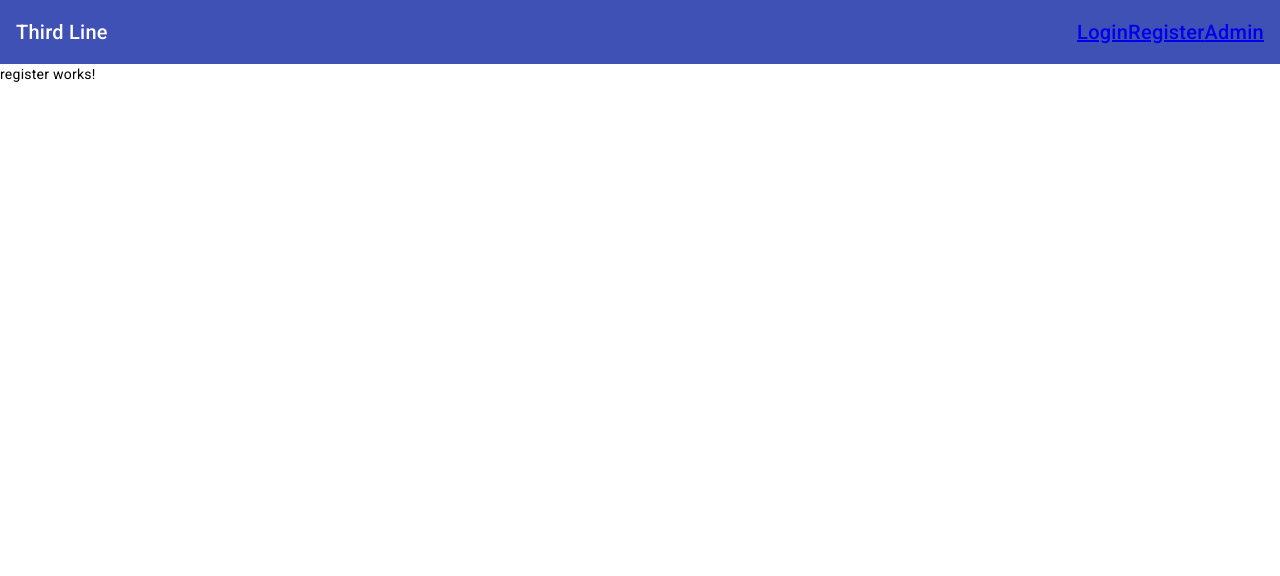
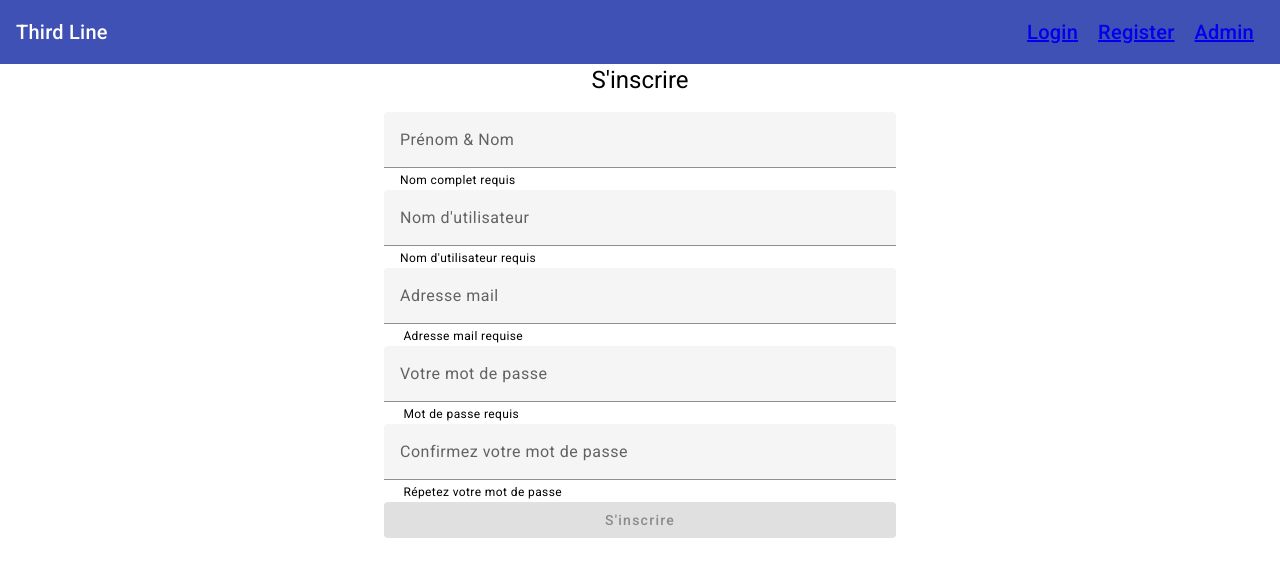
Before and after one commit to DonovanDumeige/le-checkpoint, an Angular app in the folder front/: page /register in a window 1280 px wide. Shown: the top 576 px of the page. Built offline with nearby package versions, Linux system fonts and the light colour scheme.

Commit message:
feat: add reactive forms
For login and signin routes

```diff
--- a/front/src/app/app.component.css
+++ b/front/src/app/app.component.css
@@ -1,8 +1,11 @@
 .example-icon {
   padding: 0 14px;
 }
-/* #docregion toolbar-position-content-style */
+
 .example-spacer {
   flex: 1 1 auto;
 }
-/* #enddocregion toolbar-position-content-style */
+
+a {
+  padding : 0 10px;
+}
--- a/front/src/app/app.component.html
+++ b/front/src/app/app.component.html
@@ -3,7 +3,7 @@
       <span>Third Line</span>
       <span class="example-spacer"></span>
       <a routerLink="/login">Login</a>
-      <a href="#">Register</a>
+      <a routerLink="/register">Register</a>
       <a routerLink="/admin">Admin</a>
     </mat-toolbar-row>
   </mat-toolbar>
--- a/front/src/app/components/login/login.component.css
+++ b/front/src/app/components/login/login.component.css
@@ -1,5 +1,10 @@
-button {
-  width: 40px;
-  height: 20px;
-  background-color: brown;
+.container{
+  display: flex;
+  flex-direction: column;
+  align-items: center;
+  justify-content: center;
 }
+
+.container > * {
+  width: 40%;
+}
--- a/front/src/app/components/login/login.component.html
+++ b/front/src/app/components/login/login.component.html
@@ -1,2 +1,17 @@
-<p>login works!</p>
-<button (click)="login()"></button>
+<h1 style="text-align: center;"> Connexion</h1>
+<form [formGroup]="loginForm" (ngSubmit)="onSubmit()">
+<div class="container">
+    <mat-form-field>
+      <input matInput placeholder="Nom d'utilisateur ou email" formControlName="username">
+      <mat-hint *ngIf="loginForm.controls['username'].errors">Nom d'utilisateur ou email requis</mat-hint>
+    </mat-form-field>
+
+    <mat-form-field>
+      <input matInput placeholder="Entrez votre mot de passe" formControlName="password" type="password">
+      <mat-hint *ngIf="loginForm.controls['password'].errors">Mot de passe requis</mat-hint>
+    </mat-form-field>
+
+    <button mat-flat-button color="primary" [disabled]="!loginForm.valid" type="submit">Connexion</button>
+</div>
+
+</form>
--- a/front/src/app/components/login/login.component.ts
+++ b/front/src/app/components/login/login.component.ts
@@ -1,18 +1,46 @@
-import { Component } from '@angular/core';
-import { map } from 'rxjs/operators';
+import { Component, OnInit } from '@angular/core';
 import { AuthentificationService } from 'src/app/services/authentification.service';
+import {FormControl, FormGroup, Validators} from '@angular/forms';
+import { Router } from '@angular/router';
+import { map } from 'rxjs/operators'
 
 @Component({
   selector: 'app-login',
   templateUrl: './login.component.html',
   styleUrls: ['./login.component.css']
 })
-export class LoginComponent {
+export class LoginComponent implements OnInit {
 
-  constructor( private authservice: AuthentificationService) {}
-  login() {
-    this.authservice.login('admin', '123456').subscribe(data => console.log('success'));
+  loginForm!: FormGroup
 
-  }
+  constructor(
+    private authservice: AuthentificationService,
+    private router: Router) {}
+
+    ngOnInit(): void {
+      this.loginForm = new FormGroup({
+        username: new FormControl('', [
+          Validators.required,
+          Validators.minLength(3)
+        ]),
+        password: new FormControl('', [
+          Validators.required,
+          Validators.minLength(3),
+        ])
+      })
+    }
+
+    onSubmit() {
+      if(this.loginForm.invalid){
+        return;
+      }
+      this.authservice.login(this.loginForm.value).pipe(
+        map(token => this.router.navigate(['admin']))
+        ) .subscribe();
+    }
+  // login() {
+  //   this.authservice.login('admin', '123456').subscribe(data => console.log('success'));
+
+  // }
 
 }
--- a/front/src/app/components/register/register.component.css
+++ b/front/src/app/components/register/register.component.css
@@ -0,0 +1,10 @@
+.container{
+  display: flex;
+  flex-direction: column;
+  align-items: center;
+  justify-content: center;
+}
+
+.container > * {
+  width: 40%;
+}
--- a/front/src/app/components/register/register.component.html
+++ b/front/src/app/components/register/register.component.html
@@ -1 +1,31 @@
-<p>register works!</p>
+<h1 style="text-align:center;"> S'inscrire</h1>
+<form [formGroup]="registerForm" (ngSubmit)="onSubmit()">
+  <div class="container">
+    <mat-form-field>
+      <input matInput placeholder="Prénom & Nom" formControlName="name">
+      <mat-hint *ngIf="registerForm.get('name')?.errors">Nom complet requis </mat-hint>
+    </mat-form-field>
+
+    <mat-form-field>
+      <input matInput placeholder="Nom d'utilisateur" formControlName="username">
+      <mat-hint *ngIf="registerForm.get('username')?.errors">Nom d'utilisateur requis</mat-hint>
+    </mat-form-field>
+
+    <mat-form-field>
+      <input matInput placeholder="Adresse mail" formControlName="email">
+      <mat-hint *ngIf="registerForm.get('email')?.errors"> Adresse mail requise </mat-hint>
+    </mat-form-field>
+
+    <mat-form-field>
+      <input matInput placeholder="Votre mot de passe" formControlName="password" type="password">
+      <mat-hint *ngIf="registerForm.get('password')?.errors"> Mot de passe requis</mat-hint>
+    </mat-form-field>
+
+    <mat-form-field>
+      <input matInput placeholder="Confirmez votre mot de passe" formControlName="passwordConfirm" type="password">
+      <mat-hint *ngIf="registerForm.get('passwordConfirm')?.errors"> Répetez votre mot de passe</mat-hint>
+    </mat-form-field>
+
+    <button mat-flat-button color="primary" [disabled]="registerForm.invalid" type="submit"> S'inscrire</button>
+  </div>
+</form>
--- a/front/src/app/components/register/register.component.ts
+++ b/front/src/app/components/register/register.component.ts
@@ -1,10 +1,48 @@
-import { Component } from '@angular/core';
+import { Component, OnInit } from '@angular/core';
+import { FormBuilder, FormGroup, Validators } from '@angular/forms';
+import { Router } from '@angular/router';
+import { map } from 'rxjs/operators';
+import { AuthentificationService } from 'src/app/services/authentification.service';
 
 @Component({
+
+
+
   selector: 'app-register',
   templateUrl: './register.component.html',
   styleUrls: ['./register.component.css']
 })
-export class RegisterComponent {
+export class RegisterComponent implements OnInit {
+  registerForm! : FormGroup;
 
+  constructor(
+    private authService: AuthentificationService,
+    private formBuilder: FormBuilder,
+    private router:Router) {}
+
+    ngOnInit(): void {
+      this.registerForm = this.formBuilder.group({
+        name:['', [Validators.required]],
+        username:['', [Validators.required]],
+        email: ['', [
+          Validators.required,
+          Validators.email,
+        ]],
+        password: ['', [
+          Validators.required,
+          Validators.minLength(3),
+        ]],
+        passwordConfirm: ['', [Validators.required]]
+      },
+      {
+        // validators: CustomValidators.passwordMatches
+      })
+    }
+
+    onSubmit() {
+      if(this.registerForm.invalid){return;}
+      console.log(this.registerForm.value)
+      this.authService.register(this.registerForm.value).pipe(map(user => this.router.navigate(['login']))
+      ).subscribe()
+    }
 }
--- a/front/src/app/services/authentification.service.ts
+++ b/front/src/app/services/authentification.service.ts
@@ -1,15 +1,37 @@
 import { Injectable } from '@angular/core';
 import {HttpClient} from '@angular/common/http';
 import { map } from 'rxjs/operators';
+
+export interface LoginForm {
+  username: string;
+  password: string;
+}
+
+export interface User {
+  name: string,
+  username: string;
+  email: string;
+  password: string;
+  passwordConfirm: string;
+}
 @Injectable({
   providedIn: 'root'
 })
 export class AuthentificationService {
 
+
+
   constructor(private http:HttpClient) {}
 
-  login(username: string, password: string) {
-    return this.http.post<any>('http://localhost:3000/auth/login', {username, password}).pipe(
+  register(user: User){
+    return this.http.post<any>('http://localhost:3000/auth/signin', user).pipe(
+      map(user => user))
+  }
+
+  login(loginForm: LoginForm) {
+    return this.http.post<any>('http://localhost:3000/auth/login', {
+    username: loginForm.username,
+    password:loginForm.password}).pipe(
       map((token) => {
         console.log(token.access_token);
         localStorage.setItem('blog-token', token.access_token);
```
Also changed, not shown: front/src/app/app.module.ts (+11 -1 lines), 2 other files (tests, documents, lock files or other folders).
